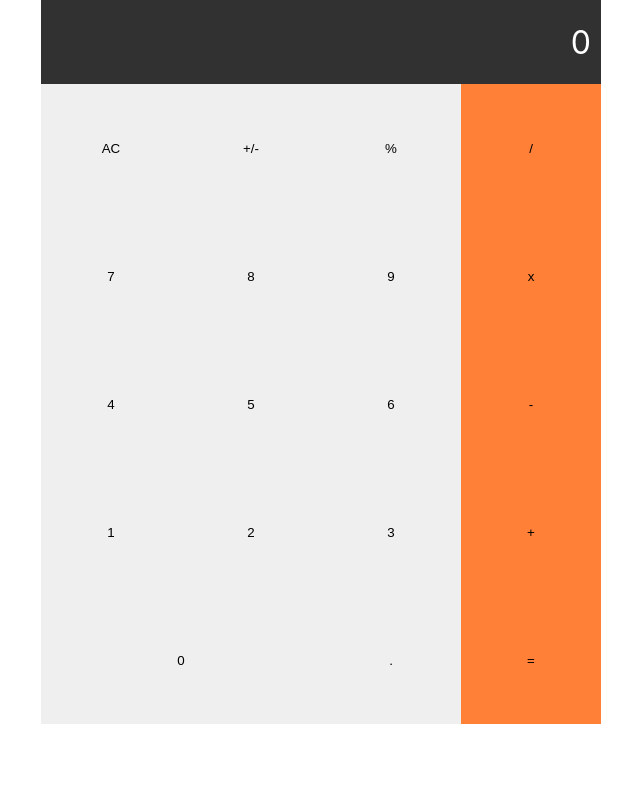
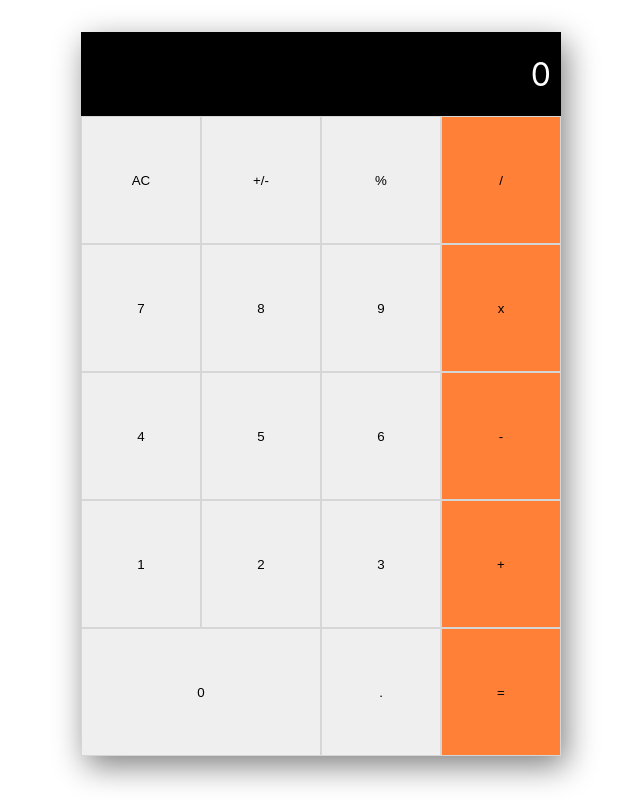
Before and after one commit to DelhinRharl/math-magician, a React (Create React App) app: page / in a window 1280 px wide. Shown: the whole page, without its empty margins (319-959 px from the left). Built offline with nearby package versions, Linux system fonts and the light colour scheme.

Commit message:
Add logic to the calculator

```diff
--- a/src/App.css
+++ b/src/App.css
@@ -1,15 +1,16 @@
 .container {
   display: flex;
   flex-direction: column;
-  width: 35rem;
+  width: 30rem;
   align-content: center;
   border: saddlebrown;
   border: 1px;
+  box-shadow: 5px 10px 30px grey;
 }
 
 .output {
   height: 4rem;
-  background-color: rgb(49, 49, 49);
+  background-color: rgb(0, 0, 0);
   color: white;
   display: flex;
   align-items: center;
@@ -24,13 +25,10 @@
   grid-template-columns: 1fr 1fr 1fr 1fr;
   width: 100%;
   height: 80vh;
-  appearance: none;
-  border: none;
-  outline: none;
 }
 
 .btn {
-  border: 0.5px;
+  border: 0.5px solid rgb(214, 214, 214);
 }
 
 #zero {
@@ -39,22 +37,46 @@
 
 #mod {
   background-color: rgba(255, 94, 0, 0.788);
+  cursor: pointer;
+}
+
+#mod:hover{
+  background-color: rgba(192, 72, 3, 0.993);
 }
 
 #multiply {
   background-color: rgba(255, 94, 0, 0.788);
+  cursor: pointer;
 }
 
+#multiply:hover{
+  background-color: rgba(192, 72, 3, 0.993);
+}
 #minus {
   background-color: rgba(255, 94, 0, 0.788);
+  cursor: pointer;
+}
+
+#minus:hover{
+  background-color: rgba(192, 72, 3, 0.993);
 }
 
 #plus {
   background-color: rgba(255, 94, 0, 0.788);
+  cursor: pointer;
+}
+
+#plus:hover{
+  background-color: rgba(192, 72, 3, 0.993);
 }
 
 #equals {
   background-color: rgba(255, 94, 0, 0.788);
+  cursor: pointer;
+}
+
+#equals:hover{
+  background-color: rgba(192, 72, 3, 0.993);
 }
 
 #root {
@@ -62,4 +84,5 @@
   flex-direction: column;
   justify-content: center;
   align-items: center;
+  padding-top: 2rem;
 }
--- a/src/Components/calculator.js
+++ b/src/Components/calculator.js
@@ -1,35 +1,43 @@
 import React from 'react';
+import calculate from '../logic/calculate';
+
 
 class Calculator extends React.Component {
   constructor(props) {
     super(props);
     this.state = {};
+    this.btnClick = this.btnClick.bind(this);
+  }
+
+   btnClick(e) {
+    this.setState((state) => calculate(state, e.target.textContent));
   }
 
   render() {
+        const { next, total } = this.state;
     return (
       <div className="container">
-        <div className="output">0</div>
+        <div className="output">{next || total ||0}</div>
         <div className="btns">
-          <button id="ac" type="button" className="btn">AC</button>
-          <button id="plusminus" type="button" className="btn">+/-</button>
-          <button id="percent" type="button" className="btn">%</button>
-          <button id="mod" type="button" className="btn">/</button>
-          <button id="seven" type="button" className="btn">7</button>
-          <button id="eight" type="button" className="btn">8</button>
-          <button id="nine" type="button" className="btn">9</button>
-          <button id="multiply" type="button" className="btn">x</button>
-          <button id="four" type="button" className="btn">4</button>
-          <button id="five" type="button" className="btn">5</button>
-          <button id="six" type="button" className="btn">6</button>
-          <button id="minus" type="button" className="btn">-</button>
-          <button id="one" type="button" className="btn">1</button>
-          <button id="two" type="button" className="btn">2</button>
-          <button id="three" type="button" className="btn">3</button>
-          <button id="plus" type="button" className="btn">+</button>
-          <button id="zero" type="button" className="btn">0</button>
-          <button id="dot" type="button" className="btn">.</button>
-          <button id="equals" type="button" className="btn">=</button>
+          <button id="ac" type="button" className="btn" onClick={this.btnClick}>AC</button>
+          <button id="plusminus" type="button" className="btn" onClick={this.btnClick}>+/-</button>
+          <button id="percent" type="button" className="btn" onClick={this.btnClick}>%</button>
+          <button id="mod" type="button" className="btn" onClick={this.btnClick}>/</button>
+          <button id="seven" type="button" className="btn" onClick={this.btnClick}>7</button>
+          <button id="eight" type="button" className="btn" onClick={this.btnClick}>8</button>
+          <button id="nine" type="button" className="btn" onClick={this.btnClick}>9</button>
+          <button id="multiply" type="button" className="btn" onClick={this.btnClick}>x</button>
+          <button id="four" type="button" className="btn" onClick={this.btnClick}>4</button>
+          <button id="five" type="button" className="btn" onClick={this.btnClick}>5</button>
+          <button id="six" type="button" className="btn" onClick={this.btnClick}>6</button>
+          <button id="minus" type="button" className="btn" onClick={this.btnClick}>-</button>
+          <button id="one" type="button" className="btn" onClick={this.btnClick}>1</button>
+          <button id="two" type="button" className="btn" onClick={this.btnClick}>2</button>
+          <button id="three" type="button" className="btn" onClick={this.btnClick}>3</button>
+          <button id="plus" type="button" className="btn" onClick={this.btnClick}>+</button>
+          <button id="zero" type="button" className="btn" onClick={this.btnClick}>0</button>
+          <button id="dot" type="button" className="btn" onClick={this.btnClick}>.</button>
+          <button id="equals" type="button" className="btn" onClick={this.btnClick}>=</button>
         </div>
       </div>
     );
--- /dev/null
+++ b/src/logic/calculate.js
@@ -0,0 +1,129 @@
+import operate from './operate';
+
+function isNumber(item) {
+  return !!item.match(/[0-9]+/);
+}
+
+/**
+ * Given a button name and a calculator data object, return an updated
+ * calculator data object.
+ *
+ * Calculator data object contains:
+ *   total:s      the running total
+ *   next:String       the next number to be operated on with the total
+ *   operation:String  +, -, etc.
+ */
+export default function calculate(obj, buttonName) {
+  if (buttonName === 'AC') {
+    return {
+      total: null,
+      next: null,
+      operation: null,
+    };
+  }
+
+  if (isNumber(buttonName)) {
+    if (buttonName === '0' && obj.next === '0') {
+      return {};
+    }
+    // If there is an operation, update next
+    if (obj.operation) {
+      if (obj.next) {
+        return { ...obj, next: obj.next + buttonName };
+      }
+      return { ...obj, next: buttonName };
+    }
+    // If there is no operation, update next and clear the value
+    if (obj.next) {
+      return {
+        next: obj.next + buttonName,
+        total: null,
+      };
+    }
+    return {
+      next: buttonName,
+      total: null,
+    };
+  }
+
+  if (buttonName === '.') {
+    if (obj.next) {
+      if (obj.next.includes('.')) {
+        return { ...obj };
+      }
+      return { ...obj, next: `${obj.next}.` };
+    }
+    if (obj.operation) {
+      return { next: '0.' };
+    }
+    if (obj.total) {
+      if (obj.total.includes('.')) {
+        return {};
+      }
+      return { total: `${obj.total}.` };
+    }
+    return { total: '0.' };
+  }
+
+  if (buttonName === '=') {
+    if (obj.next && obj.operation) {
+      return {
+        total: operate(obj.total, obj.next, obj.operation),
+        next: null,
+        operation: null,
+      };
+    }
+    // '=' with no operation, nothing to do
+    return {};
+  }
+
+  if (buttonName === '+/-') {
+    if (obj.next) {
+      return { ...obj, next: (-1 * parseFloat(obj.next)).toString() };
+    }
+    if (obj.total) {
+      return { ...obj, total: (-1 * parseFloat(obj.total)).toString() };
+    }
+    return {};
+  }
+
+  // Button must be an operation
+
+  // When the user presses an operation button without having entered
+  // a number first, do nothing.
+  // if (!obj.next && !obj.total) {
+  //   return {};
+  // }
+
+  // User pressed an operation after pressing '='
+  if (!obj.next && obj.total && !obj.operation) {
+    return { ...obj, operation: buttonName };
+  }
+
+  // User pressed an operation button and there is an existing operation
+  if (obj.operation) {
+    if (obj.total && !obj.next) {
+      return { ...obj, operation: buttonName };
+    }
+
+    return {
+      total: operate(obj.total, obj.next, obj.operation),
+      next: null,
+      operation: buttonName,
+    };
+  }
+
+  // no operation yet, but the user typed one
+
+  // The user hasn't typed a number yet, just save the operation
+  if (!obj.next) {
+    return { operation: buttonName };
+  }
+
+  // save the operation and shift 'next' into 'total'
+  return {
+    total: obj.next,
+    next: null,
+    operation: buttonName,
+  };
+}
--- /dev/null
+++ b/src/logic/operate.js
@@ -0,0 +1,30 @@
+import Big from 'big.js';
+
+export default function operate(numberOne, numberTwo, operation) {
+  const one = Big(numberOne);
+  const two = Big(numberTwo);
+  if (operation === '+') {
+    return one.plus(two).toString();
+  }
+  if (operation === '-') {
+    return one.minus(two).toString();
+  }
+  if (operation === 'x') {
+    return one.times(two).toString();
+  }
+  if (operation === '/') {
+    try {
+      return one.div(two).toString();
+    } catch (err) {
+      return "Can't divide by 0.";
+    }
+  }
+  if (operation === '%') {
+     try {
+      return one.mod(two).toString();
+    } catch (err) {
+      return "Can't find modulo as can't divide by 0.";
+    }
+  }
+  throw Error(`Unknown operation '${operation}'`);
+}
```
